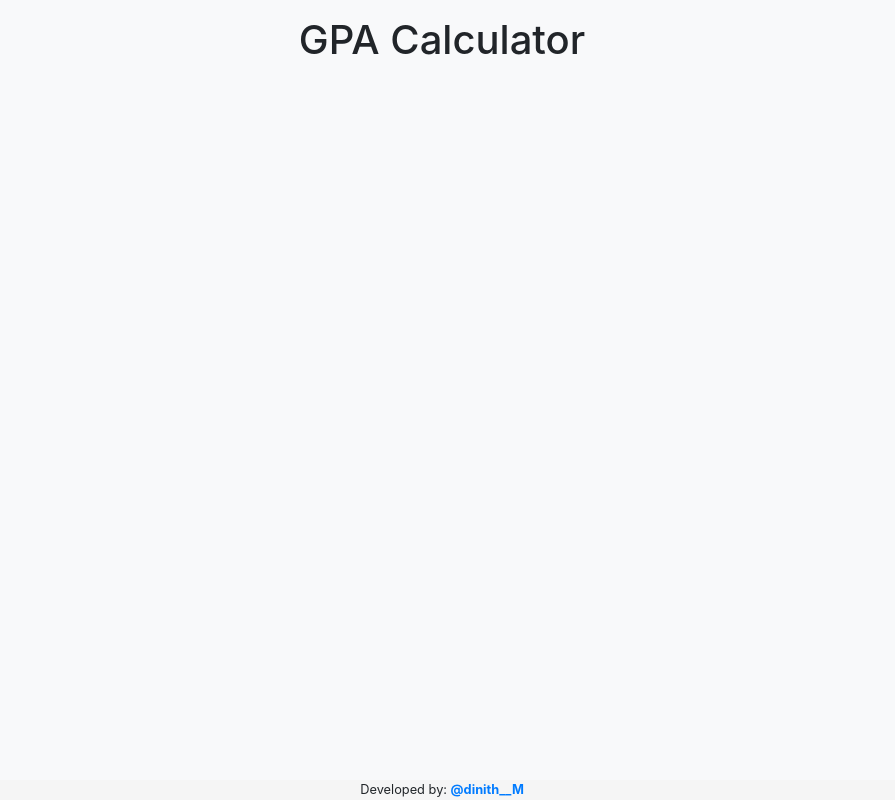
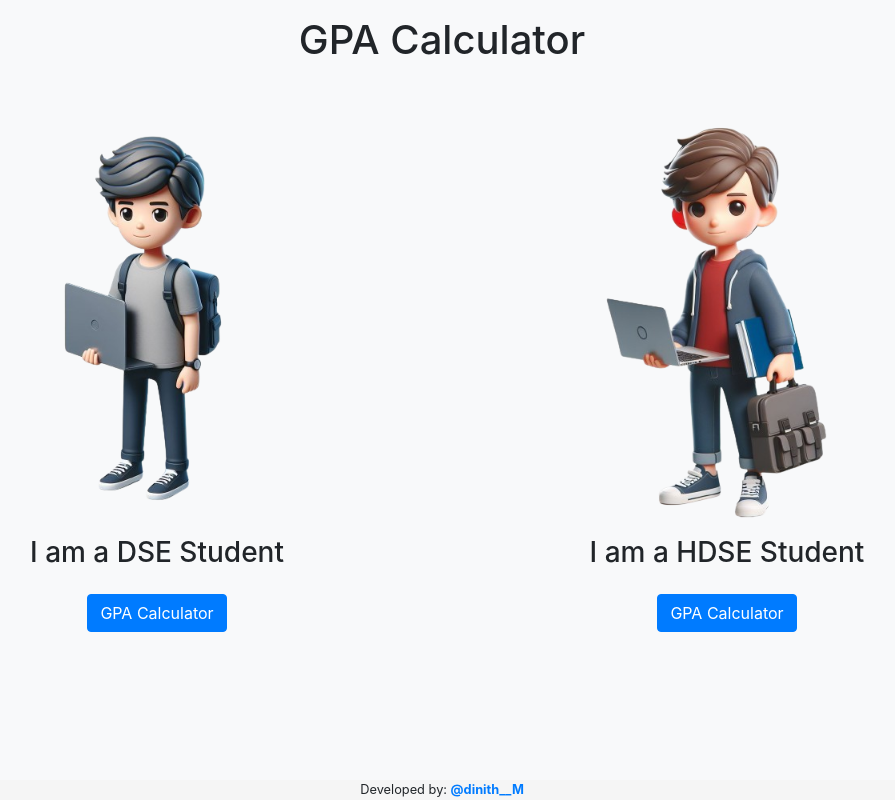
Before and after one commit to dinithmaleesha/gpa-calculator, a plain HTML site: page index.html in a window 1280 px wide. Shown: the whole page, without its empty margins (198-1093 px from the left). Drawn offline with nearby package versions, Linux system fonts and the light colour scheme.

Commit message:
update index.html file and add images

```diff
--- a/index.html
+++ b/index.html
@@ -18,9 +18,32 @@
 
 <body class="bg-light">
     <div class="container mt-3">
-        <h1 class="text-center">GPA Calculator</h1>
-        <!-- <h4 class="text-center">Diploma in Software Engineering & Higher Diploma in Software Engineering</h4> -->
+        <div class="row justify-content-center">
+            <div class="col-md-6">
+                <h1 class="text-center">GPA Calculator</h1>
+                <!-- <h4 class="text-center">Diploma in Software Engineering & Higher Diploma in Software Engineering</h4> -->
+            </div>
+        </div>
     </div>
+
+    <div class="container mt-5">
+        <div class="row justify-content-center text-center">
+            <div class="col-md-6">
+                <img src="img/DSE.png" alt="DSE Student" class="img-fluid mb-3" width="400" height="100%">
+                <h3>I am a DSE Student</h3>
+                <a href="dse.html" class="btn btn-primary mt-3">GPA Calculator</a>
+            </div>
+            <div class="col-md-6">
+                <img src="img/HDSE.png" alt="HDSE Student" class="img-fluid mb-3" width="400" height="100%">
+                <h3>I am a HDSE Student</h3>
+                <a href="hdse.html" class="btn btn-primary mt-3">GPA Calculator</a>
+            </div>
+        </div>
+    </div>
+
+
+
+
 
 </body>
 <footer class="footer text-center mt-4">
```
Also changed, not shown: img/DSE.png (added), img/HDSE.png (added).
